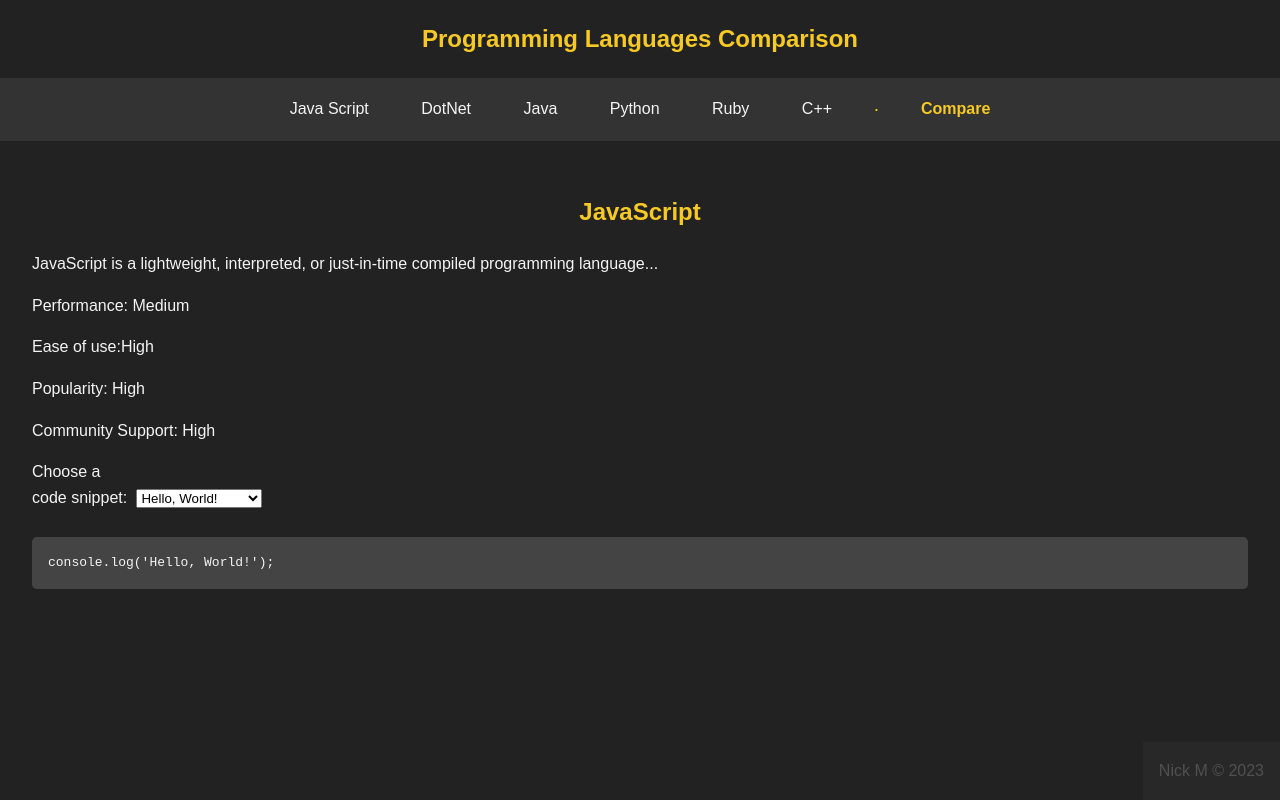
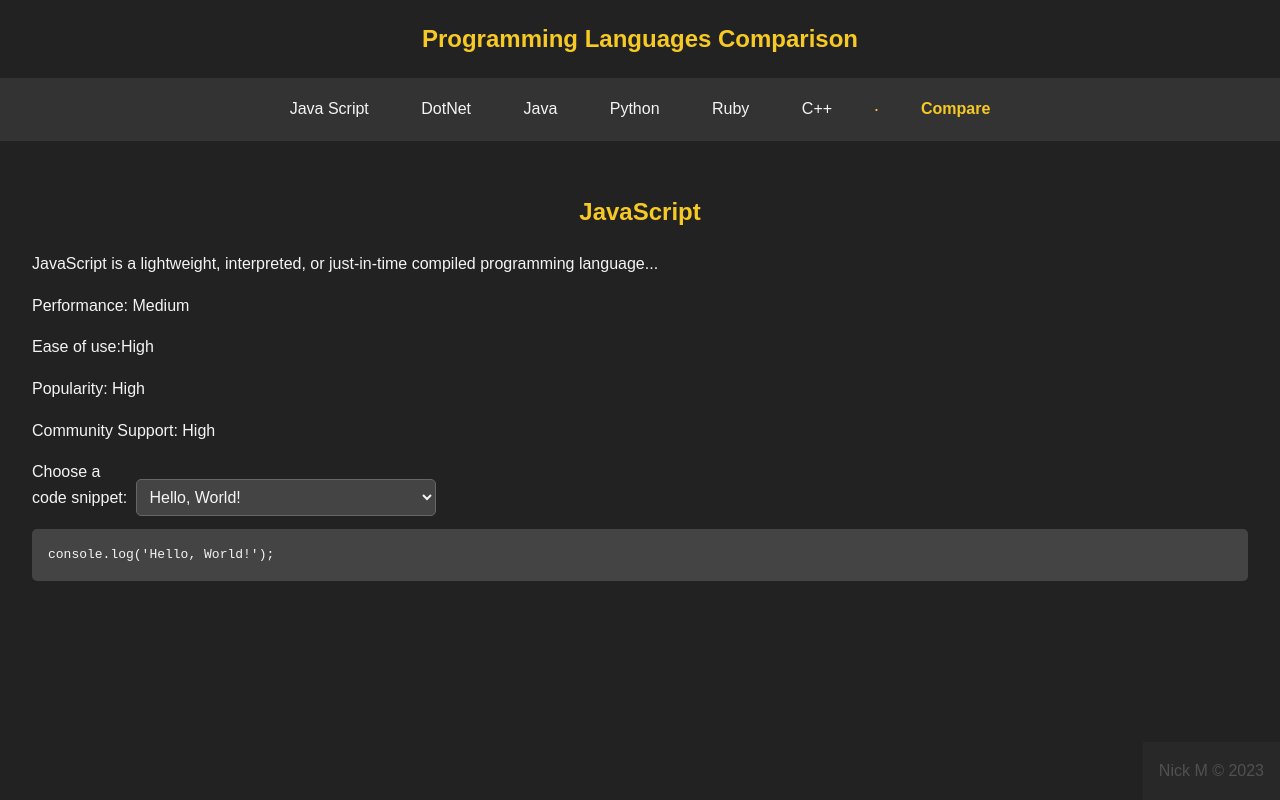
Before and after one commit to nickmincu/code-clash, a website with bundled scripts: page index.html in a window 1280 px wide. Built offline with nearby package versions, Linux system fonts and the light colour scheme.

Commit message:
1 file modified

```diff
--- a/style.css
+++ b/style.css
@@ -76,8 +76,60 @@ label {
   width: 100px;
 }
 
+/* select {
+  margin-bottom: 1rem;
+} */
+
+
+/* select {
+  font-size: 16px;
+  padding: 8px;
+  background-color: #444;
+  border: 1px solid #f4f4f4;
+  border-radius: 4px;
+  color: #f4f4f4;
+  appearance: none;
+} */
+
+/* Style the select element */
 select {
-  margin-bottom: 1rem;
+  /* appearance: none;
+  -webkit-appearance: none; */
+  -moz-appearance: none;
+  background-color: #444;
+  border: 1px solid #666;
+  border-radius: 5px;
+  color: #f4f4f4;
+  font-size: 1rem;
+  padding: 0.5rem;
+  cursor: pointer;
+  outline: none;
+  width: 100%;
+  max-width: 300px;
+  box-sizing: border-box;
+}
+
+/* Add a custom dropdown arrow */
+select::-ms-expand {
+  display: none;
+}
+
+select::after {
+  content: "▼";
+  position: absolute;
+  top: 0;
+  right: 0;
+  bottom: 0;
+  padding: 0 1.25rem;
+  background: #444;
+  pointer-events: none;
+  font-size: 1.25rem;
+  color: #f4f4f4;
+}
+
+/* Hide the default dropdown arrow in Webkit-based browsers */
+select::-webkit-scrollbar {
+  display: none;
 }
 
 nav li {
```
